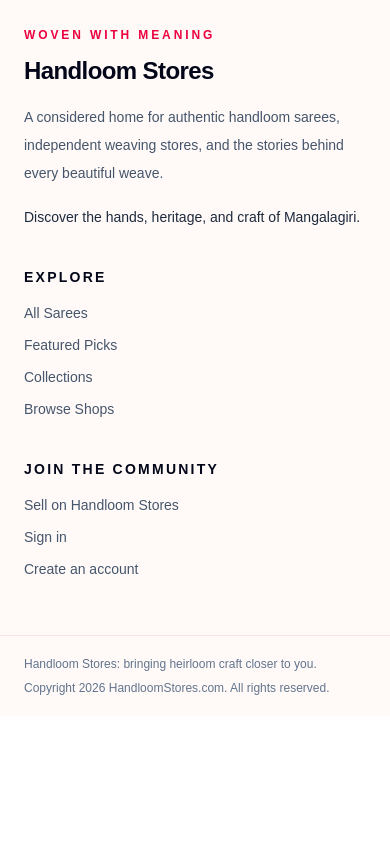
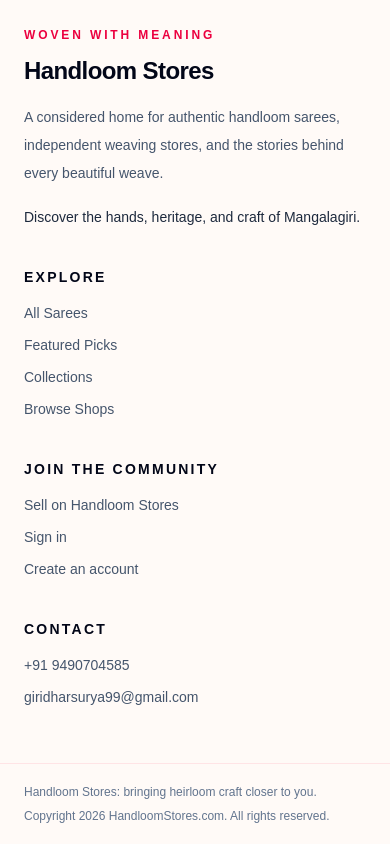
Before and after one commit to giridharsurya/handloombazaar_ui, a Next.js app: page /auth/login in a window 390 px wide. Shown: the part 1081-1925 px from the top of the page. Before the commit the page ends 1797 px from the top, so only its background shows below. Built offline with nearby package versions, Linux system fonts and the light colour scheme; no server answers.

Commit message:
feat: add contact section to Footer with phone and email links

```diff
--- a/components/Footer/Footer.tsx
+++ b/components/Footer/Footer.tsx
@@ -16,7 +16,7 @@ const communityLinks = [
 export default function Footer() {
   return (
     <footer className="border-t border-rose-100 bg-[#fffaf7] text-slate-700">
-      <div className="mx-auto grid max-w-7xl gap-10 px-6 py-14 sm:grid-cols-2 lg:grid-cols-[1.6fr_1fr_1fr] lg:px-10">
+      <div className="mx-auto grid max-w-7xl gap-10 px-6 py-14 sm:grid-cols-2 lg:grid-cols-[1.6fr_1fr_1fr_1fr] lg:px-10">
         <div className="max-w-md">
           <p className="text-xs font-semibold uppercase tracking-[0.24em] text-rose-600">
             Woven with meaning
@@ -66,6 +66,26 @@ export default function Footer() {
             ))}
           </nav>
         </div>
+
+        <div>
+          <h3 className="text-sm font-semibold uppercase tracking-[0.16em] text-slate-950">
+            Contact
+          </h3>
+          <div className="mt-4 flex flex-col items-start gap-3 text-sm text-slate-600">
+            <a
+              href="tel:+919490704585"
+              className="transition-colors hover:text-rose-600"
+            >
+              +91 9490704585
+            </a>
+            <a
+              href="mailto:giridharsurya99@gmail.com"
+              className="transition-colors hover:text-rose-600"
+            >
+              giridharsurya99@gmail.com
+            </a>
+          </div>
+        </div>
       </div>
 
       <div className="mx-auto flex max-w-7xl flex-col gap-2 border-t border-rose-100 bg-[#fffaf7] px-6 py-5 text-xs text-slate-500 sm:flex-row sm:items-center sm:justify-between lg:px-10">
```
